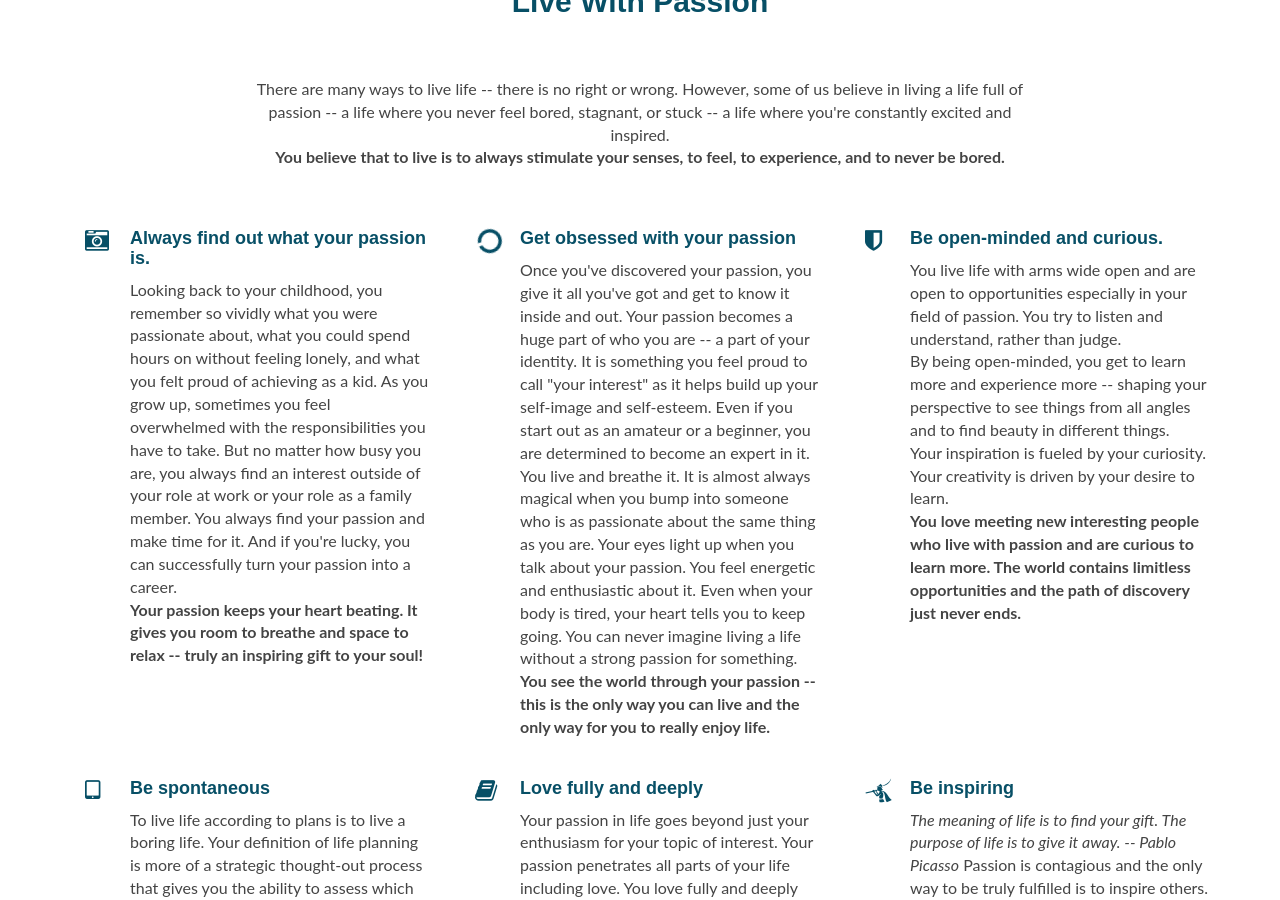
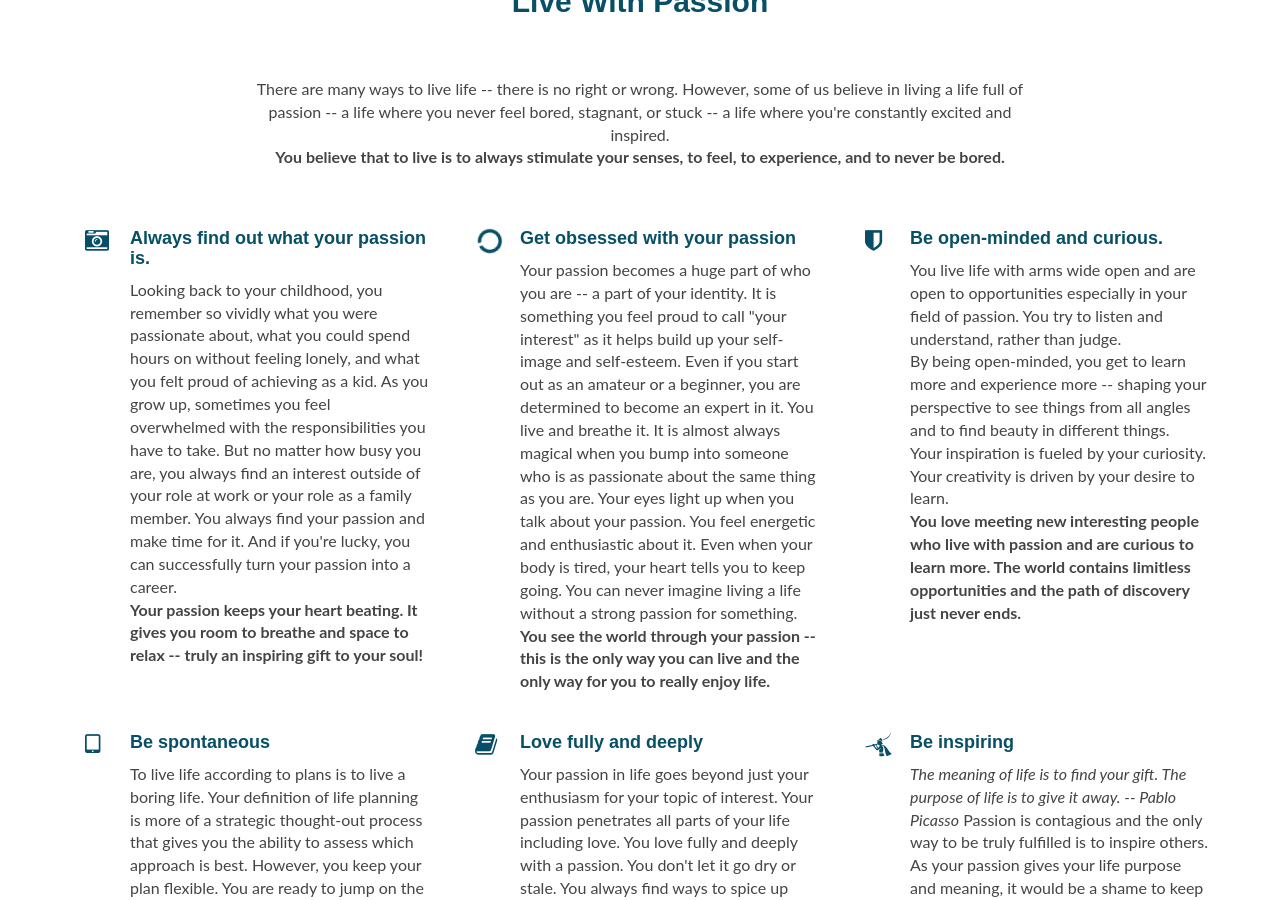
Before and after one commit to tuyduyenhoi/tuyduyenhoi.github.io, a Jekyll site: the page built from index.html, in a window 1280 px wide and 900 px high, scrolled down 806 px. Built offline with Jekyll 4.4.1, drawn with Linux system fonts in a browser that asks for light colours.

Commit message:
Update features.html

```diff
--- a/_includes/features.html
+++ b/_includes/features.html
@@ -32,7 +32,6 @@
                     <div class="content">
                         <h3 class="sub-title">Get obsessed with your passion</h3>
                         <p>
-                          Once you've discovered your passion, you give it all you've got and get to know it inside and out.
                           Your passion becomes a huge part of who you are -- a part of your identity.
                           It is something you feel proud to call "your interest" as it helps build up your self-image and self-esteem.
                           Even if you start out as an amateur or a beginner, you are determined to become an expert in it.
```
